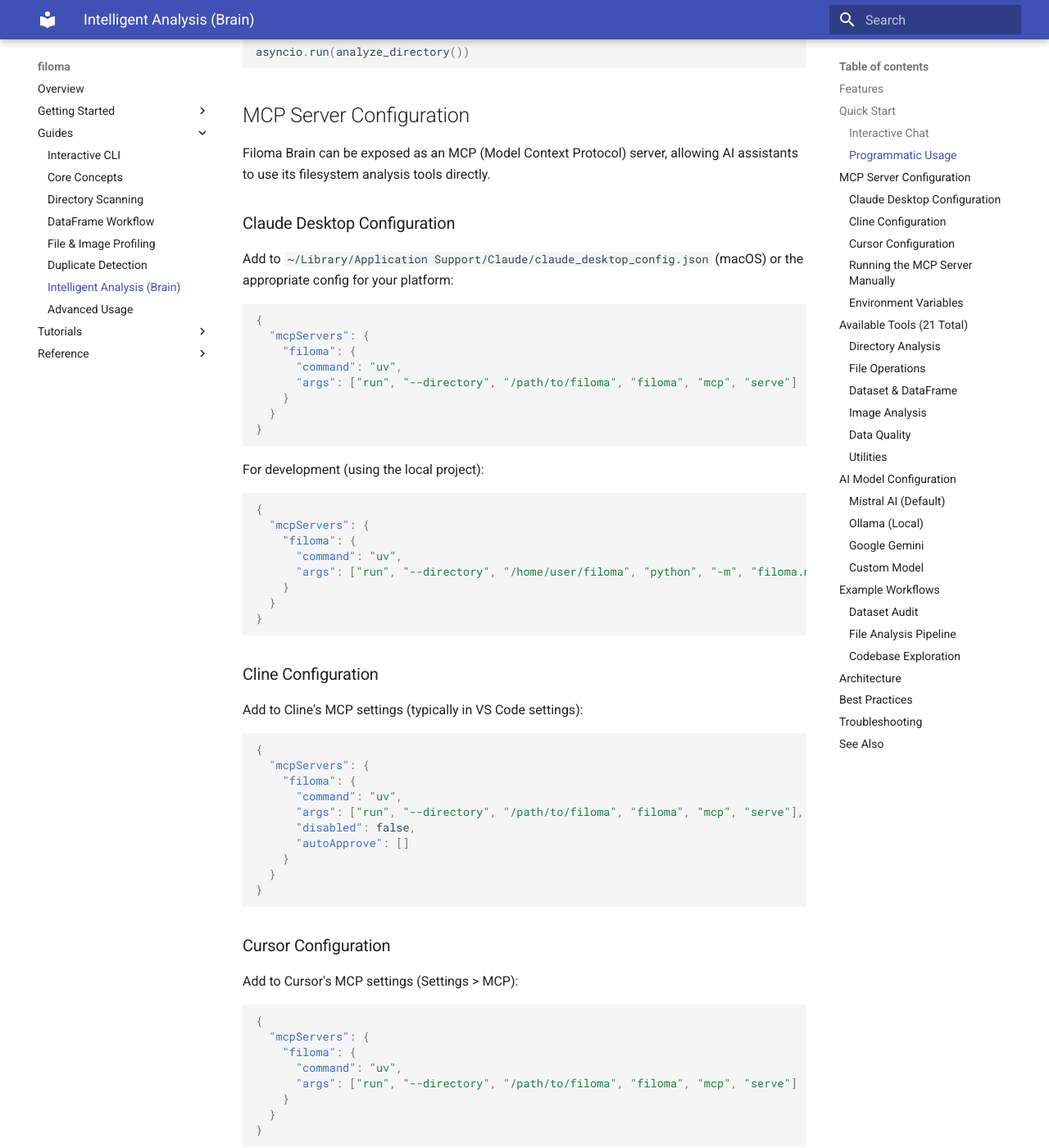
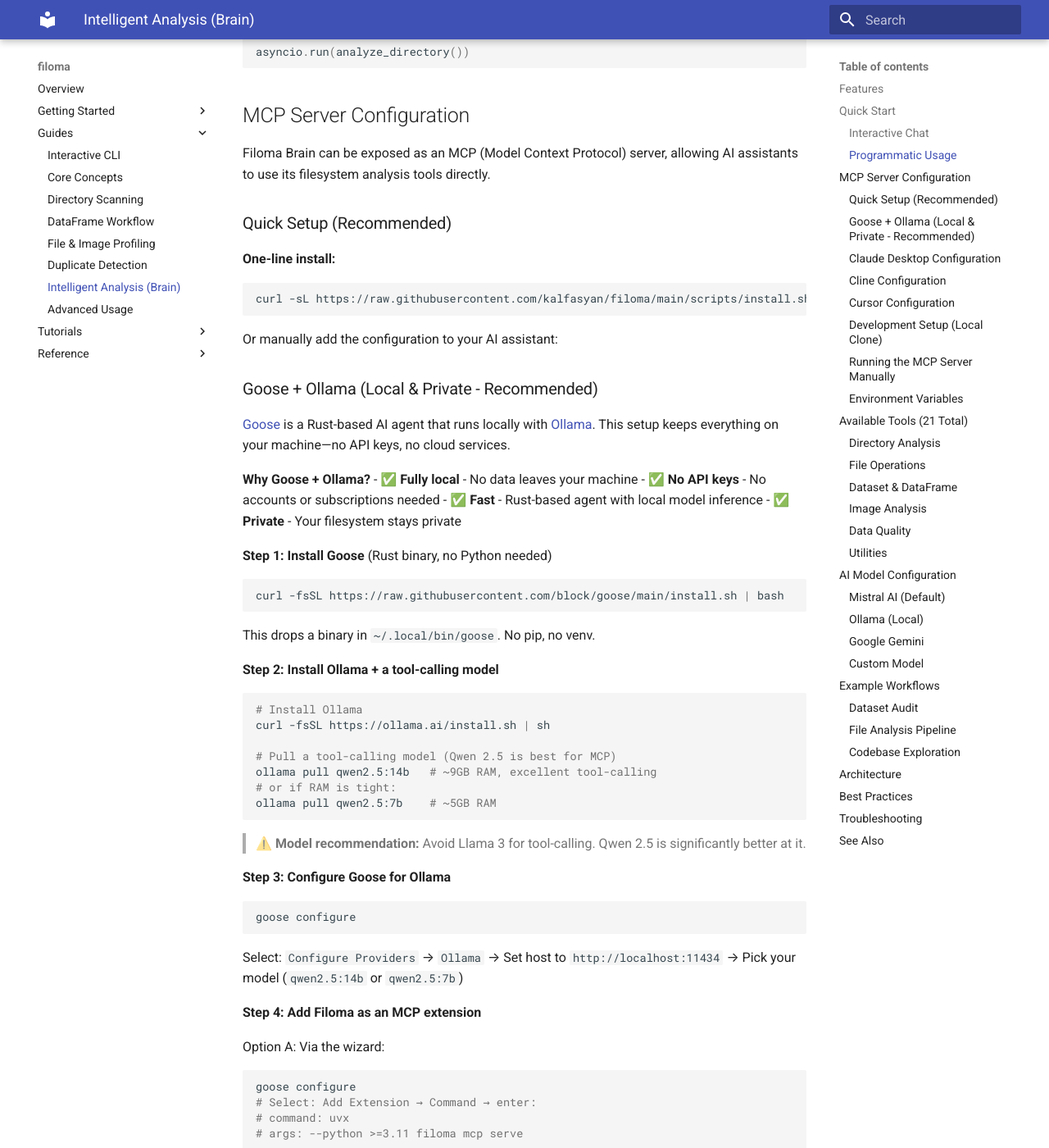
Before and after one commit to kalfasyan/filoma, an MkDocs documentation site: the page built from docs/guides/brain.md, in a window 1280 px wide and 1400 px high, scrolled down 1121 px. Shown: the whole window at 82% size. Built offline with MkDocs 1.6.1 and Material for MkDocs 9.7.7, drawn with Linux system fonts in a browser that asks for light colours; some of the changed text lies outside the part shown.

Commit message:
feat: Add one-line installer and Goose+Ollama documentation
- Add quick setup installer reference (`scripts/install.sh`) to README
- Document Goose + Ollama integration for fully local, private AI usage
- Update MCP server configuration examples to use `uvx` with Python>=3.11
- Add step-by-step guide for tool-calling model setup with Qwen 2.5

````diff
--- a/docs/guides/brain.md
+++ b/docs/guides/brain.md
@@ -1,6 +1,6 @@
 # Filoma Brain - AI Agent Integration
 
-Filoma Brain provides an intelligent AI agent for filesystem analysis using [PydanticAI](https://ai.pydantic.dev/). It can be used both programmatically and as an MCP server for integration with AI assistants like Claude Desktop, Cline, Cursor, and others.
+Filoma Brain provides an intelligent AI agent for filesystem analysis using [PydanticAI](https://ai.pydantic.dev/). It can be used both programmatically and as an MCP server for integration with AI assistants like Goose, Claude Desktop, Cline, Cursor, and others.
 
 ## Features
 
@@ -47,28 +47,118 @@
 
 Filoma Brain can be exposed as an MCP (Model Context Protocol) server, allowing AI assistants to use its filesystem analysis tools directly.
 
+### Quick Setup (Recommended)
+
+**One-line install:**
+```bash
+curl -sL https://raw.githubusercontent.com/kalfasyan/filoma/main/scripts/install.sh | sh
+```
+
+Or manually add the configuration to your AI assistant:
+
+### Goose + Ollama (Local & Private - Recommended)
+
+[Goose](https://github.com/block/goose) is a Rust-based AI agent that runs locally with [Ollama](https://ollama.com). This setup keeps everything on your machine—no API keys, no cloud services.
+
+**Why Goose + Ollama?**
+- ✅ **Fully local** - No data leaves your machine
+- ✅ **No API keys** - No accounts or subscriptions needed
+- ✅ **Fast** - Rust-based agent with local model inference
+- ✅ **Private** - Your filesystem stays private
+
+**Step 1: Install Goose** (Rust binary, no Python needed)
+```bash
+curl -fsSL https://raw.githubusercontent.com/block/goose/main/install.sh | bash
+```
+
+This drops a binary in `~/.local/bin/goose`. No pip, no venv.
+
+**Step 2: Install Ollama + a tool-calling model**
+```bash
+# Install Ollama
+curl -fsSL https://ollama.ai/install.sh | sh
+
+# Pull a tool-calling model (Qwen 2.5 is best for MCP)
+ollama pull qwen2.5:14b   # ~9GB RAM, excellent tool-calling
+# or if RAM is tight:
+ollama pull qwen2.5:7b    # ~5GB RAM
+```
+
+> ⚠️ **Model recommendation:** Avoid Llama 3 for tool-calling. Qwen 2.5 is significantly better at it.
+
+**Step 3: Configure Goose for Ollama**
+```bash
+goose configure
+```
+Select: `Configure Providers` → `Ollama` → Set host to `http://localhost:11434` → Pick your model (`qwen2.5:14b` or `qwen2.5:7b`)
+
+**Step 4: Add Filoma as an MCP extension**
+
+Option A: Via the wizard:
+```bash
+goose configure
+# Select: Add Extension → Command → enter:
+# command: uvx
+# args: --python >=3.11 filoma mcp serve
+```
+
+Option B: Edit config directly at `~/.config/goose/config.yaml`:
+```yaml
+extensions:
+  filoma:
+    type: stdio
+    cmd: uvx
+    args:
+      - "--python"
+      - ">=3.11"
+      - filoma
+      - mcp
+      - serve
+    enabled: true
+```
+
+**Step 5: Test it**
+```bash
+goose session
+```
+
+Then ask:
+- "How many files are in ~/my_project?"
+- "Find all duplicate images in ./data"
+- "Create a dataframe from this directory and show me the largest files"
+
+Watch Goose automatically call Filoma tools to answer your questions.
+
 ### Claude Desktop Configuration
 
-Add to `~/Library/Application Support/Claude/claude_desktop_config.json` (macOS) or the appropriate config for your platform:
+**Config file locations by OS:**
+
+| OS | Path |
+|----|------|
+| **macOS** | `~/Library/Application Support/Claude/claude_desktop_config.json` |
+| **Linux** | `~/.config/Claude/claude_desktop_config.json` |
+| **Windows** | `%APPDATA%\Claude\claude_desktop_config.json` |
+
+Add this to your Claude Desktop config:
 
 ```json
 {
   "mcpServers": {
     "filoma": {
-      "command": "uv",
-      "args": ["run", "--directory", "/path/to/filoma", "filoma", "mcp", "serve"]
+      "command": "uvx",
+      "args": ["--python", ">=3.11", "filoma", "mcp", "serve"]
     }
   }
 }
 ```
 
-For development (using the local project):
+**Alternative using `uv` (if uvx is not available):**
 ```json
 {
   "mcpServers": {
     "filoma": {
       "command": "uv",
-      "args": ["run", "--directory", "/home/user/filoma", "python", "-m", "filoma.mcp_server"]
+      "args": ["run", "--python", ">=3.11", "filoma", "mcp", "serve"]
     }
   }
 }
@@ -76,14 +166,21 @@
 
 ### Cline Configuration
 
-Add to Cline's MCP settings (typically in VS Code settings):
+**Config locations:**
+
+| OS | Path |
+|----|------|
+| **VS Code Settings** | `Cmd/Ctrl + Shift + P` → "Preferences: Open Settings (JSON)" |
+| **Cline Settings** | Cline panel → MCP Servers → Edit Settings |
+
+Add to VS Code settings.json:
 
 ```json
 {
   "mcpServers": {
     "filoma": {
-      "command": "uv",
-      "args": ["run", "--directory", "/path/to/filoma", "filoma", "mcp", "serve"],
+      "command": "uvx",
+      "args": ["--python", ">=3.11", "filoma", "mcp", "serve"],
       "disabled": false,
       "autoApprove": []
     }
@@ -93,7 +190,30 @@
 
 ### Cursor Configuration
 
-Add to Cursor's MCP settings (Settings > MCP):
+**Config file locations by OS:**
+
+| OS | Path |
+|----|------|
+| **macOS/Linux** | `~/.cursor/mcp.json` |
+| **Windows** | `%USERPROFILE%\.cursor\mcp.json` |
+| **Via GUI** | Settings → MCP → Add Server |
+
+Add to Cursor's MCP settings:
+
+```json
+{
+  "mcpServers": {
+    "filoma": {
+      "command": "uvx",
+      "args": ["--python", ">=3.11", "filoma", "mcp", "serve"]
+    }
+  }
+}
+```
+
+### Development Setup (Local Clone)
+
+If you're developing Filoma locally:
 
 ```json
 {
````
Also changed, not shown: README.md (+2 -0 lines), 1 other file.
